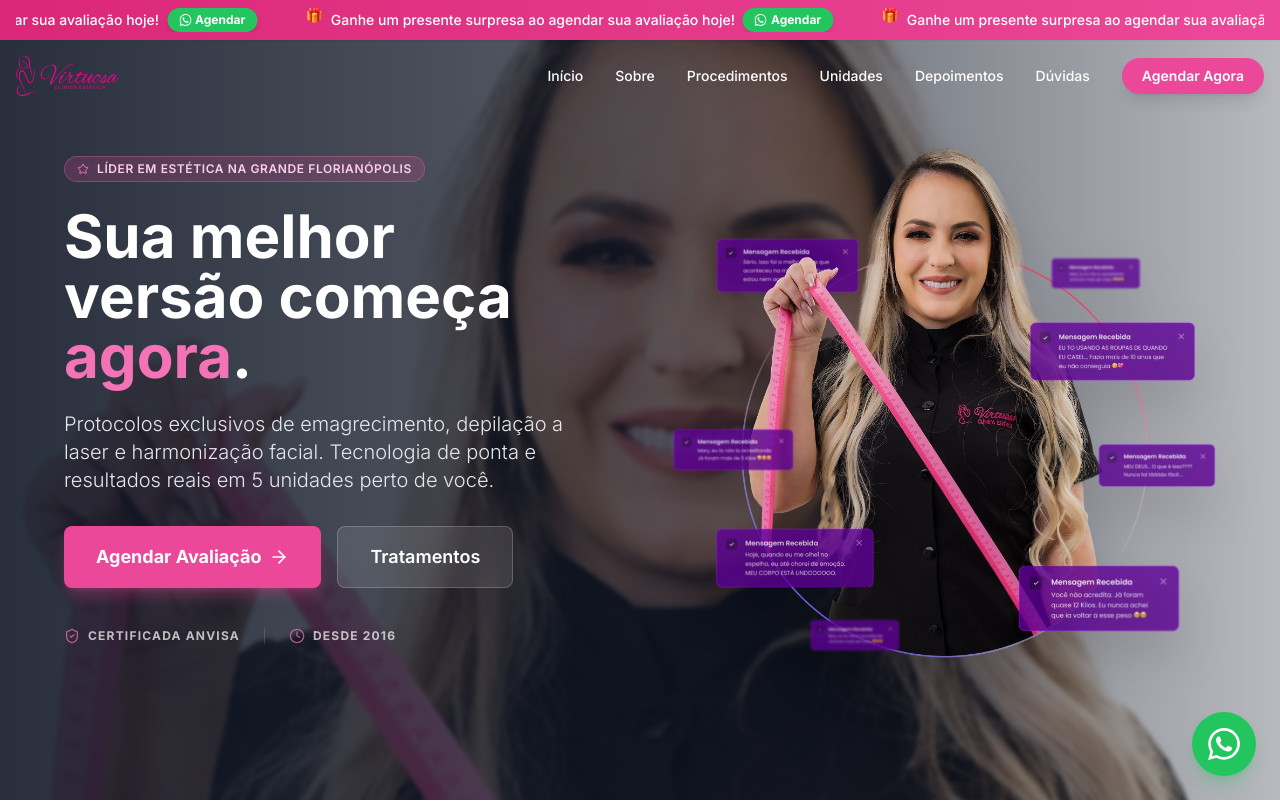
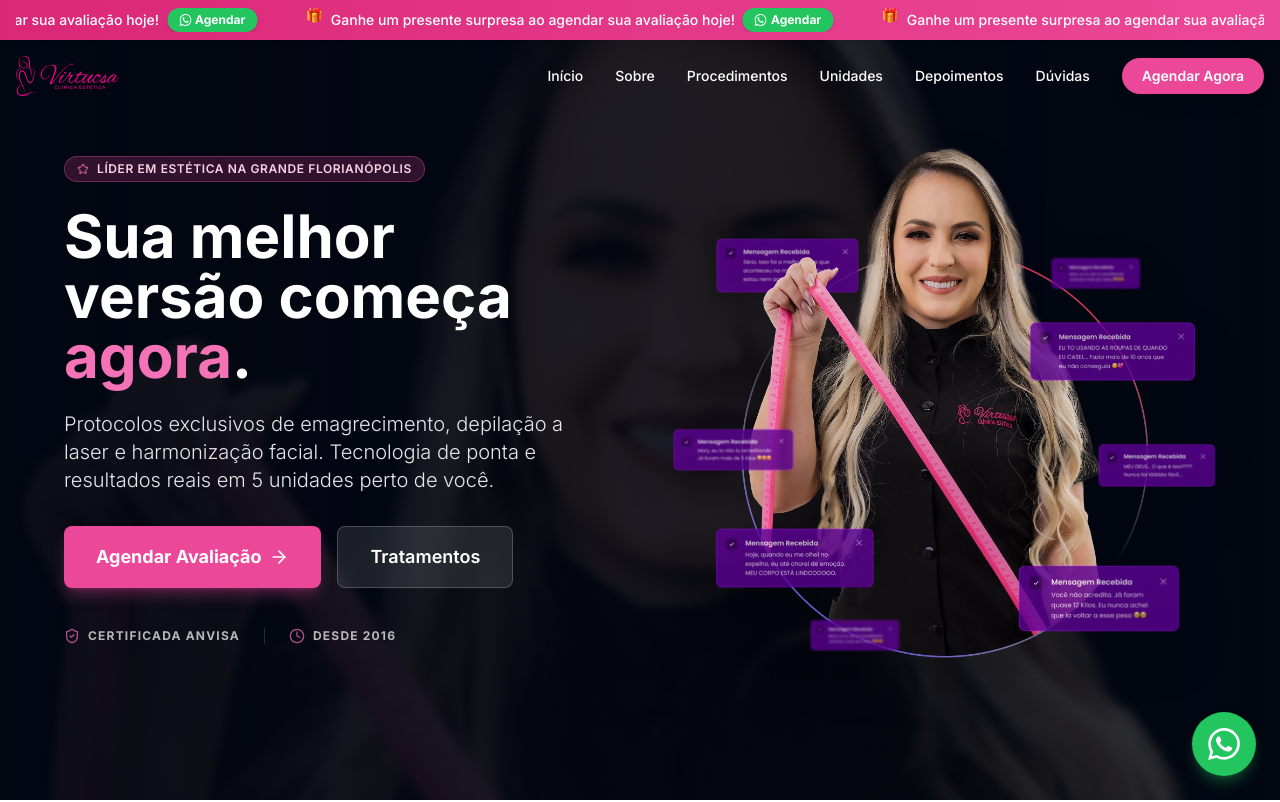
Before and after one commit to HenriqueHintz/clinica-virtuosa, a React (Vite) app: page / in a window 1280 px wide. Shown: the top 802 px of the page. Built offline with nearby package versions, Linux system fonts and the light colour scheme.

Commit message:
style: apply matte background effect with high contrast for hero section

```diff
--- a/components/Hero.tsx
+++ b/components/Hero.tsx
@@ -3,16 +3,16 @@
 
 export const Hero: React.FC = () => {
   return (
-    <section id="home" className="relative min-h-[100svh] md:h-screen flex items-center justify-center overflow-hidden">
-      {/* Background Image with Overlay */}
-      <div className="absolute inset-0 z-0">
+    <section id="home" className="relative min-h-[100svh] md:h-screen flex items-center justify-center overflow-hidden bg-gray-950">
+      {/* Background Image with Matte Overlay */}
+      <div className="absolute inset-0 z-0 opacity-40">
         <img
           src="/assets/hero/hero-bg.webp"
           alt="Clínica Estética Virtuosa"
-          className="w-full h-full object-cover object-center md:object-top blur-[2px] scale-105"
+          className="w-full h-full object-cover object-center md:object-top blur-sm scale-105 brightness-50 grayscale-[0.2]"
           loading="eager"
         />
-        <div className="absolute inset-0 bg-gradient-to-b md:bg-gradient-to-r from-gray-900/90 via-gray-900/70 to-gray-900/30"></div>
+        <div className="absolute inset-0 bg-gradient-to-b md:bg-gradient-to-r from-gray-950/80 via-gray-950/40 to-transparent"></div>
       </div>
 
       {/* Content */}
```
